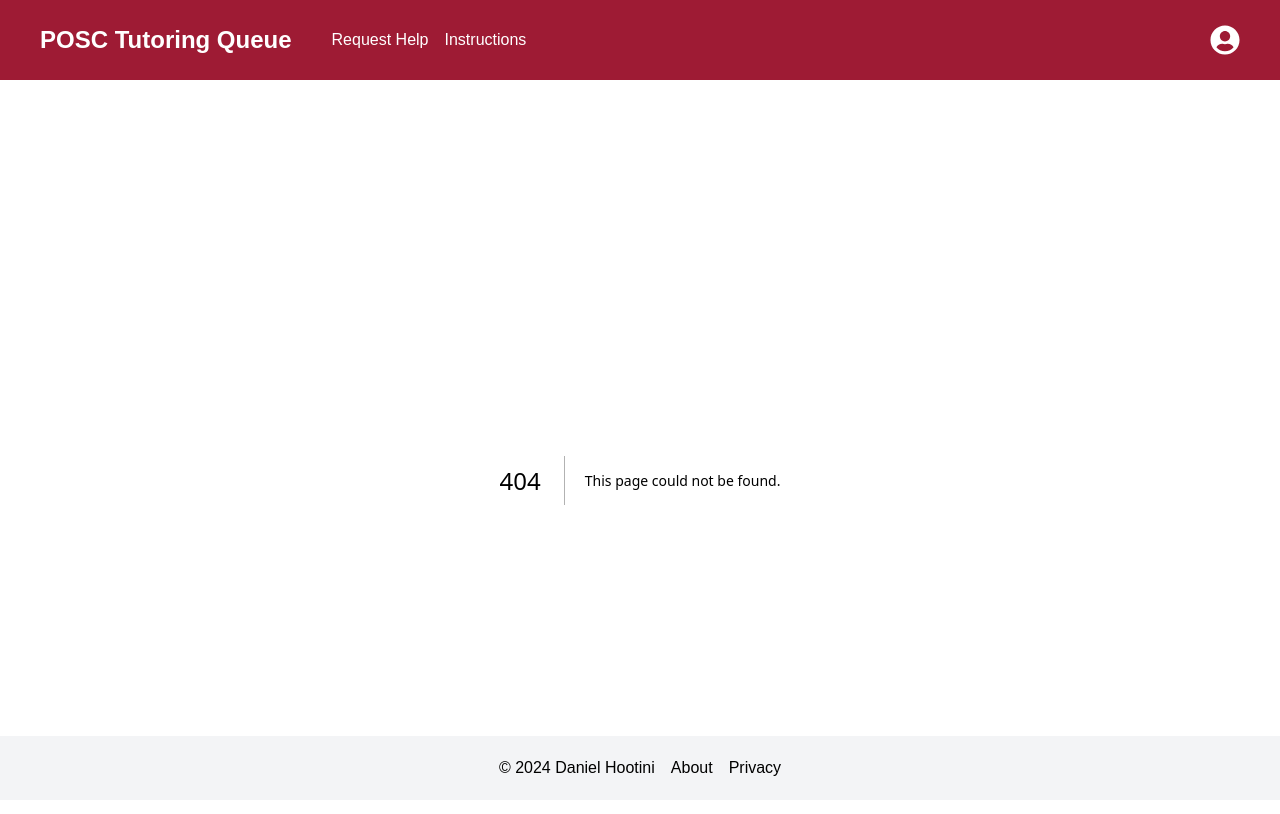
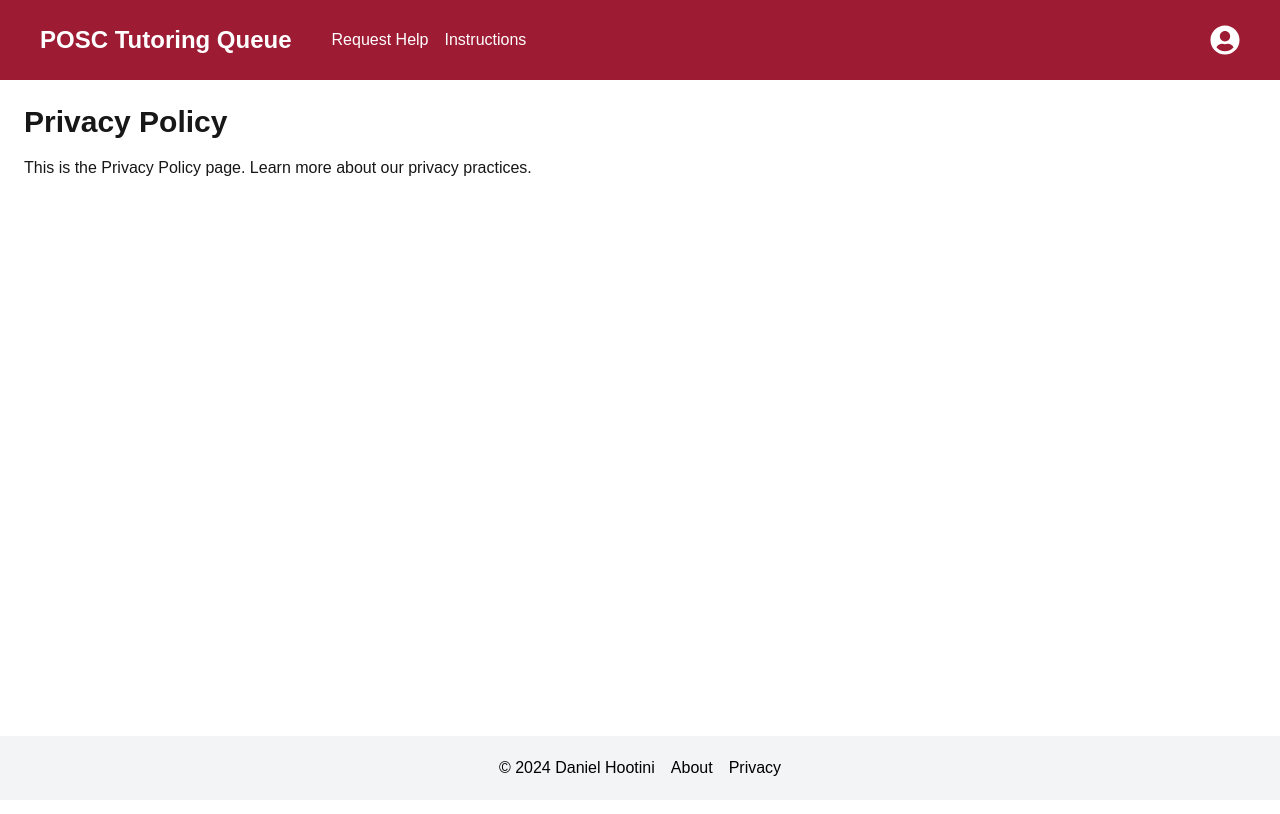
Before and after one commit to DanielH987/tutoring-queue, a Next.js app: page /privacy in a window 1280 px wide. Before the commit this address had no page. Shown: the top 814 px of the page. Built offline with nearby package versions, Linux system fonts and the light colour scheme.

Commit message:
chore: Add Privacy Policy page
This commit adds a new page called PrivacyPage to the application. The PrivacyPage component displays the privacy policy information to the users. This change enhances the user experience by providing a dedicated page for privacy-related information.

```diff
--- /dev/null
+++ b/app/privacy/page.tsx
@@ -0,0 +1,10 @@
+const PrivacyPage = () => {
+    return (
+      <div className="p-6">
+        <h1 className="text-3xl font-bold mb-4">Privacy Policy</h1>
+        <p>This is the Privacy Policy page. Learn more about our privacy practices.</p>
+      </div>
+    );
+};
+
+export default PrivacyPage;
```
